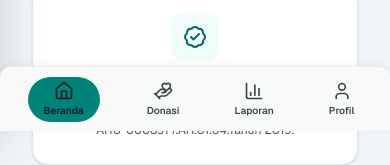
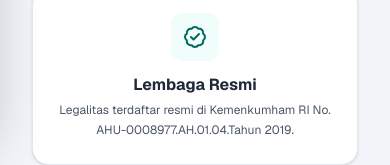
Before and after one commit to elwalad911/ppm-nurisba-app, a Next.js app: page / in a window 390 px wide. Shown: the part 713-878 px from the top of the page. Built offline with nearby package versions, Linux system fonts and the light colour scheme; no server answers; the database is empty.

Commit message:
feat: remove conditional bottom navigation and mobile bottom navigation components; add service role client for secure payment operations

```diff
--- a/app/components/conditional-bottom-nav.tsx
+++ /dev/null
@@ -1,15 +0,0 @@
-"use client";
-
-import { usePathname } from "next/navigation";
-import { MobileBottomNav } from "@/components/mobile-bottom-nav";
-
-export function ConditionalBottomNav() {
-  const pathname = usePathname();
-  const isHidden = pathname.startsWith("/admin") || pathname.startsWith("/donor");
-
-  if (isHidden) {
-    return null;
-  }
-
-  return <MobileBottomNav />;
-}
--- a/app/donasi/actions.ts
+++ b/app/donasi/actions.ts
@@ -1,6 +1,7 @@
 "use server";
 
 import { createClient } from "@/lib/supabase/server";
+import { createServiceRoleClient } from "@/lib/supabase/service-role";
 import { donationSchema, type DonationInput } from "@/lib/validations/donation";
 
 type PaymentMethodChoice = "midtrans" | "manual_bank" | "qris_manual";
@@ -16,6 +17,8 @@
   }
 
   const data = result.data;
+
+  // Anon key client for donations insert (has RLS INSERT policy)
   const supabase = await createClient();
 
   // Insert donation with status 'pending'
@@ -43,10 +46,12 @@
     };
   }
 
-  // Also create corresponding payment row with unique order_id
+  // Service-role client for payments insert (NO RLS INSERT policy — only service-role may write)
+  const serviceSupabase = createServiceRoleClient();
+
   const orderId = `NURRISBA-${Date.now()}-${Math.floor(Math.random() * 1000)}`;
 
-  const { error: paymentError } = await supabase.from("payments").insert({
+  const { error: paymentError } = await serviceSupabase.from("payments").insert({
     donation_id: donation.id,
     provider: "midtrans",
     order_id: orderId,
--- a/app/layout.tsx
+++ b/app/layout.tsx
@@ -1,7 +1,6 @@
 import type { Metadata, Viewport } from "next";
 import { Geist, Geist_Mono } from "next/font/google";
 import "./globals.css";
-import { ConditionalBottomNav } from "./components/conditional-bottom-nav";
 
 const geistSans = Geist({
   variable: "--font-geist-sans",
@@ -54,7 +53,6 @@
     >
       <body className="min-h-full flex flex-col">
         {children}
-        <ConditionalBottomNav />
       </body>
     </html>
   );
--- a/components/mobile-bottom-nav.tsx
+++ /dev/null
@@ -1,46 +0,0 @@
-"use client";
-
-import Link from "next/link";
-import { usePathname } from "next/navigation";
-import { Home, HandHeart, BarChart3, User } from "lucide-react";
-import { cn } from "@/lib/utils";
-
-const navItems = [
-  { href: "/", label: "Beranda", icon: Home },
-  { href: "/donasi", label: "Donasi", icon: HandHeart },
-  { href: "/transparansi", label: "Laporan", icon: BarChart3 },
-  { href: "/profil", label: "Profil", icon: User },
-];
-
-export function MobileBottomNav() {
-  const pathname = usePathname();
-
-  return (
-    <nav className="fixed bottom-0 left-0 right-0 z-50 md:hidden bg-surface rounded-t-xl shadow-[0_-2px_10px_rgba(0,0,0,0.05)] border-t border-surface-container">
-      <div className="flex justify-around items-center h-16 w-full px-2">
-        {navItems.map((item) => {
-          const isActive =
-            pathname === item.href ||
-            (item.href !== "/" && pathname.startsWith(item.href));
-          return (
-            <Link
-              key={item.href}
-              href={item.href}
-              className={cn(
-                "flex flex-col items-center justify-center px-2 py-1 transition-all active:scale-90 duration-200",
-                isActive
-                  ? "bg-primary-container text-on-primary-container rounded-full px-4"
-                  : "text-on-surface-variant hover:text-primary"
-              )}
-            >
-              <item.icon className="h-5 w-5" />
-              <span className="text-[10px] font-semibold mt-0.5">
-                {item.label}
-              </span>
-            </Link>
-          );
-        })}
-      </div>
-    </nav>
-  );
-}
--- /dev/null
+++ b/lib/supabase/service-role.ts
@@ -0,0 +1,22 @@
+import { createClient } from "@supabase/supabase-js";
+
+/**
+ * Supabase client dengan SERVICE_ROLE_KEY — bypasses RLS.
+ * Hanya boleh digunakan untuk operasi server-side terpercaya
+ * yang memang tidak boleh dibatasi RLS (misal: insert payments,
+ * update status via webhook, increment atomic campaign amount).
+ *
+ * JANGAN gunakan client ini untuk operasi CRUD biasa.
+ */
+export function createServiceRoleClient() {
+  return createClient(
+    process.env.NEXT_PUBLIC_SUPABASE_URL!,
+    process.env.SUPABASE_SERVICE_ROLE_KEY!,
+    {
+      auth: {
+        persistSession: false,
+        autoRefreshToken: false,
+      },
+    }
+  );
+}
```
